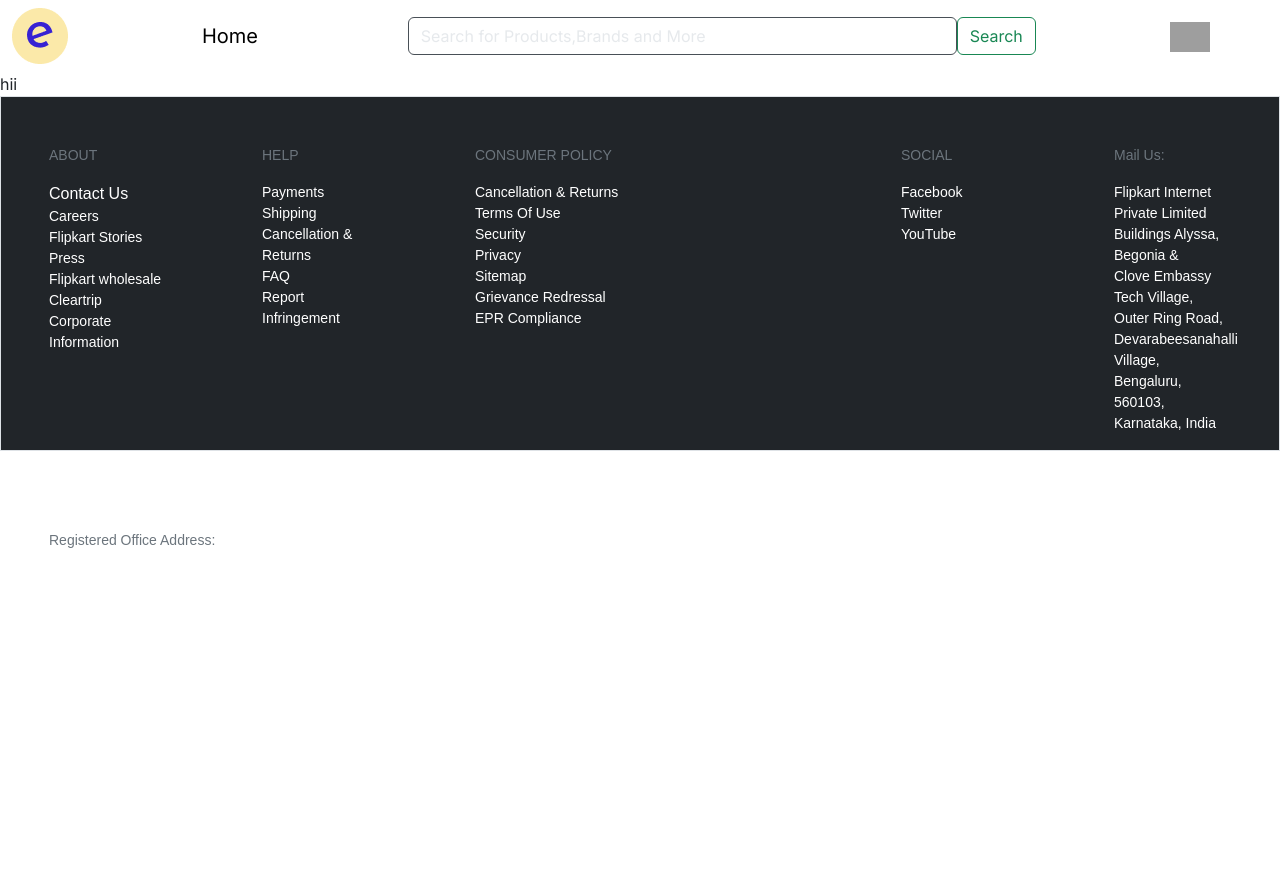
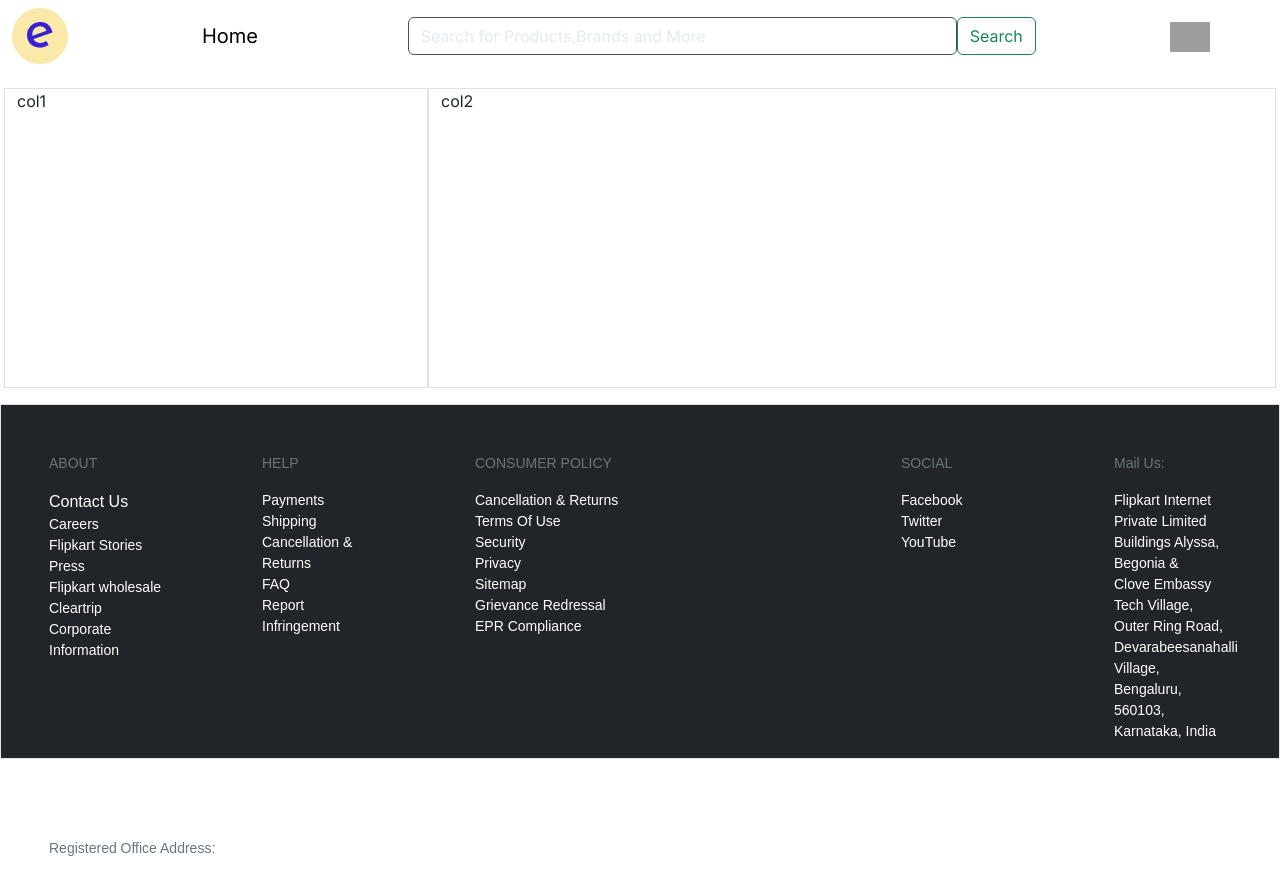
Before and after one commit to Chitra-karwate/e-commerce_website, a Next.js app: page /explore in a window 1280 px wide. Shown: the top 894 px of the page. Before the commit the page ends 800 px from the top, so only its background shows below. Built offline with nearby package versions, Linux system fonts and the light colour scheme; grey boxes are pictures that could not be loaded.

Commit message:
i did some changes in explore

```diff
--- a/app/MenClothing.js
+++ b/app/MenClothing.js
@@ -48,3 +48,6 @@
 };
 
 export default MenClothingPage;
+
+
+MenClothingPage.js
--- a/app/explore/page.js
+++ b/app/explore/page.js
@@ -1,11 +1,16 @@
-import React from 'react'
+import React from "react";
 
-function page() {
+function Explorepage() {
   return (
-    <div>
-        hii
-    </div>
-  )
+    <>
+      <div class="container-fluid p-3">
+        <div class="row" style={{height:"300px"}}>
+          <div class="col-4 border">col1</div>
+          <div class="col-8 border">col2</div>
+        </div>
+      </div>
+    </>
+  );
 }
 
-export default page
+export default Explorepage;
--- a/app/footer.js
+++ b/app/footer.js
@@ -1,7 +1,6 @@
 const Footer=()=>{
     return(
         <>
-
         <div className="container-fluid bg-dark border"  style={{ fontFamily:"inter_semi_bold,fallback-inter_semi_bold,Arial,sans-serif"}}>
                 <div className="row  ml-5 " style={{height:"320px"}}>
                     <div className="col-2 p-5 ">
@@ -72,10 +71,6 @@
 
         </>
 
-
-
-
-
     )
 }
 export default Footer;
```
